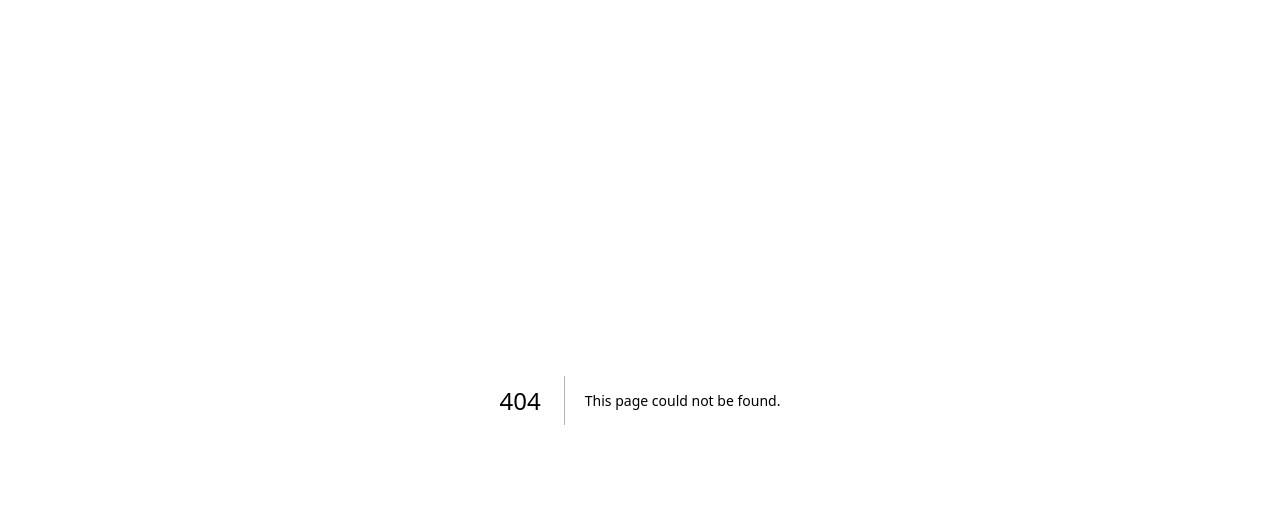
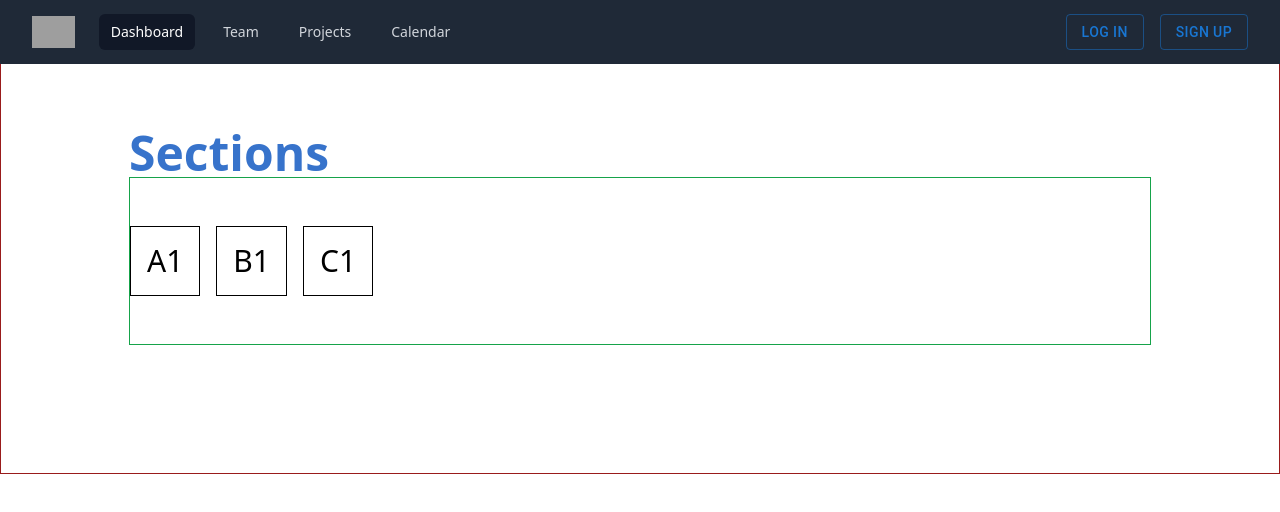
Before and after one commit to Pulkit1802/assessment-manger, a Next.js app in the folder client/: page /section in a window 1280 px wide. Before the commit this address had no page. Shown: the top 512 px of the page. Built offline with nearby package versions, Linux system fonts and the light colour scheme; grey boxes are pictures that could not be loaded.

Commit message:
:wrench: section page
Signed-off-by: sreyom31 <sreyom31@gmail.com>

```diff
--- /dev/null
+++ b/client/src/app/section/page.tsx
@@ -0,0 +1,25 @@
+import Navbar from '../components/shared/navbar';
+
+const section = () => {
+	return (
+		<div className="h-screen">
+			<div className="absolute top-0 w-full">
+				<Navbar />
+			</div>
+			<div className="flex flex-col h-full w-full">
+				<div className="flex flex-col border border-red-800 p-32">
+					<p className="text-5xl font-bold text-[#3773cb]">
+						Sections
+					</p>
+          <div className='border border-green-600 py-12 flex gap-4'>
+            <div className='border border-black w-auto text-center p-4 text-3xl'>A1</div>
+            <div className='border border-black w-auto text-center p-4 text-3xl'>B1</div>
+            <div className='border border-black w-auto text-center p-4 text-3xl'>C1</div>
+          </div>
+				</div>
+			</div>
+		</div>
+	);
+};
+
+export default section;
```
